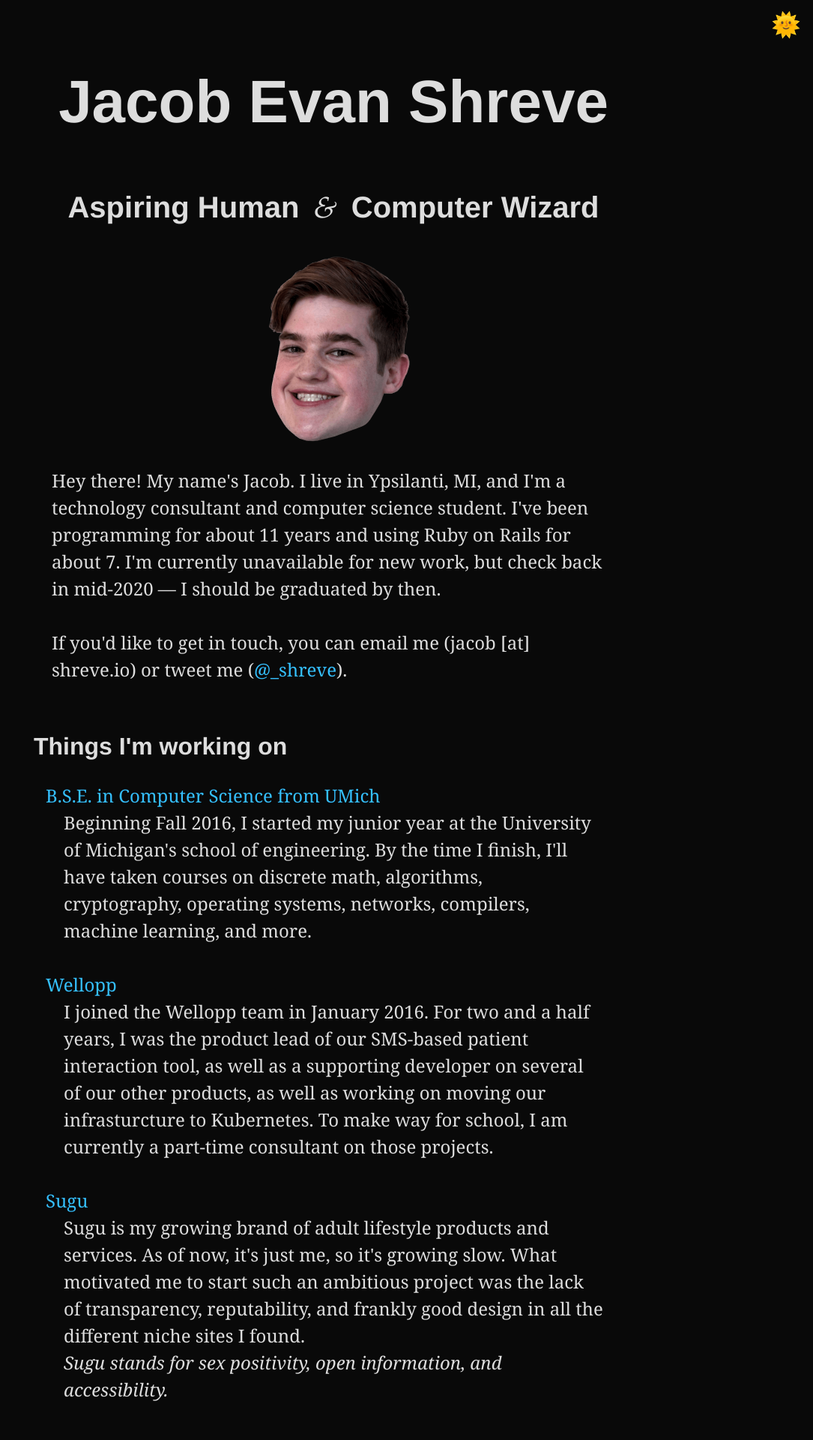
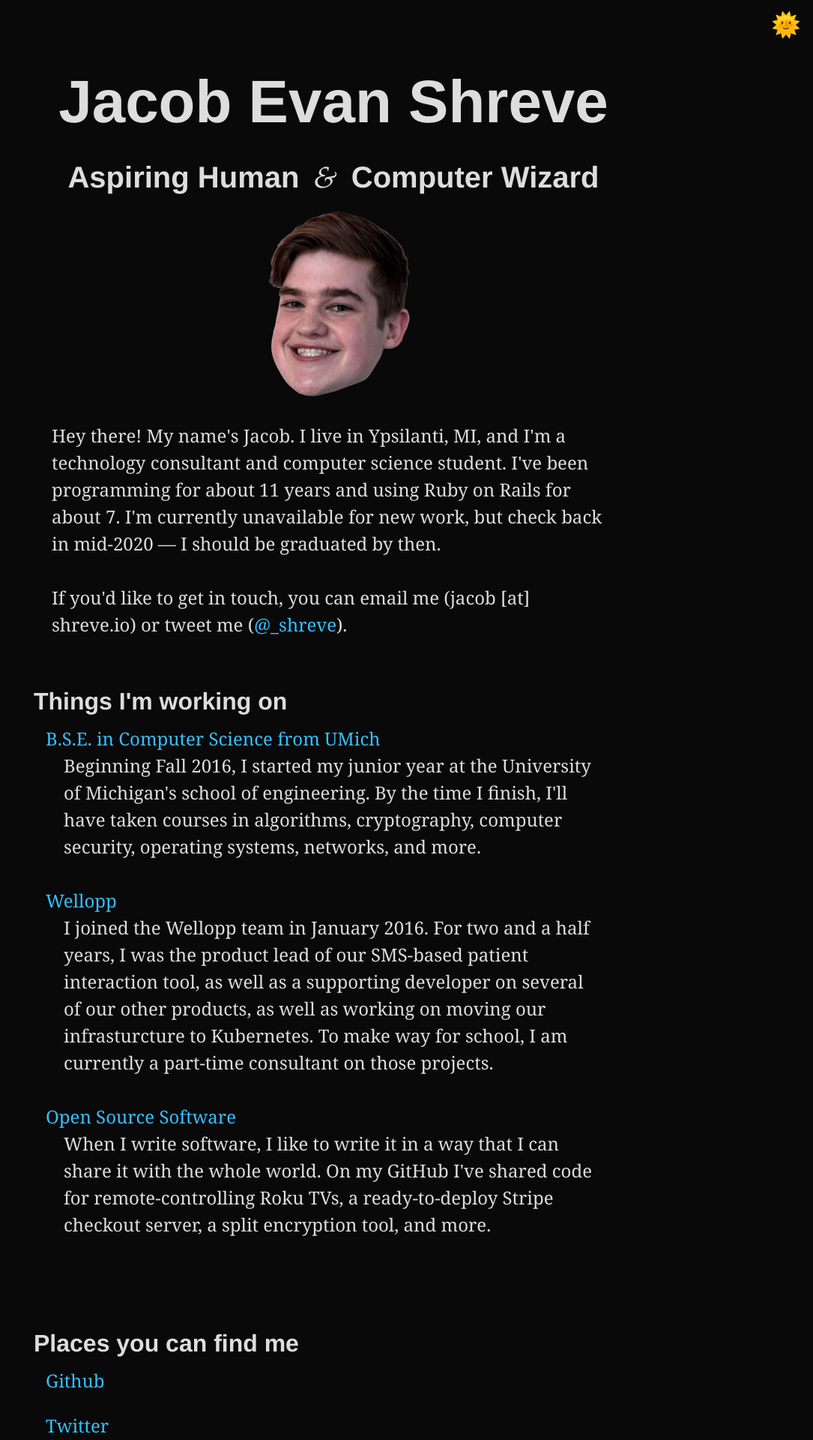
Before and after one commit to shreve/shreve.io, a Jekyll site: the page built from index.html, in a window 1280 px wide. Shown: the top 1920 px of the page at 75% size, without its empty margins (195-1280 px from the left). Built offline with Jekyll 4.4.1, drawn with Linux system fonts in a browser that asks for light colours; some web fonts are replaced.

Commit message:
Tweak some content on home page

```diff
--- a/_sass/_layout.sass
+++ b/_sass/_layout.sass
@@ -20,7 +20,7 @@ body
 .hero-image
   max-width: 100%
   width: 250px
-  margin: 0 auto 2em
+  margin: 1em auto 2em
   display: block
 
 .img-to-load
--- a/_sass/_typography.sass
+++ b/_sass/_typography.sass
@@ -23,7 +23,7 @@ h1, h2, h3, h4, h5, h6
   @extend %display-font
   font-weight: bold
   margin-top: 1em
-  margin-bottom: 1em
+  margin-bottom: 0.5em
 
   span
     @extend %display-font
@@ -33,9 +33,13 @@ h1, h2
 
 h1
   font-size: 5rem
+  @media only screen and (max-width: 500px)
+    font-size: 3rem
 
 h2
   font-size: 2.5rem
+  @media only screen and (max-width: 500px)
+    font-size: 1.5rem
 
 h3
   font-size: 2rem
--- a/index.html
+++ b/index.html
@@ -1,14 +1,12 @@
 ---
-title: Aspiring Human & Electrical Wizard
+title: Aspiring Human & Computer Wizard
 permalink:
-description: I'm a student at UMich, a lead developer at Wellopp, and someone looking to constantly learn.
+description: I'm a technology consultant and computer science student in Ypsilanti, MI.
 ---
 
 <header>
   <h1 class="flex-title">
-    <span class="rigid">Jacob</span>
-    <span class="flex-title__elbow">Evan</span>
-    <span class="ridid">Shreve</span>
+    Jacob Evan Shreve
   </h1>
   <h2 class="flex-title">
     <span class="rigid">Aspiring Human</span>
@@ -59,11 +57,11 @@ MzBUMTA6MTA6MDMtMDQ6MDBh0Sj/AAAAAElFTkSuQmCC"/>
       <li><a href="http://www-personal.umich.edu/~shreve/" title="Jacob Evan Shreve :: University of Michgan Student">B.S.E. in Computer Science	from UMich</a>
         <p>
           Beginning Fall 2016, I started my junior year at the University of Michigan's school of engineering.
-          By the time I finish, I'll have taken courses on discrete math, algorithms, cryptography, operating systems,
-          networks, compilers, machine learning, and more.
+          By the time I finish, I'll have taken courses in algorithms, cryptography, computer security, operating systems,
+          networks, and more.
         </p> </li>
 
-      <li><a href="https://wellopp.com/" title="Wellopp - Wellness = Opportunity">Wellopp</a>
+      <li><a href="https://wellopp.com/" title="Wellopp: Wellness = Opportunity">Wellopp</a>
         <p>
           I joined the Wellopp team in January 2016. For two and a half years, I was the product lead of
           our SMS-based patient interaction tool, as well as a supporting developer on
@@ -71,13 +69,20 @@ MzBUMTA6MTA6MDMtMDQ6MDBh0Sj/AAAAAElFTkSuQmCC"/>
           Kubernetes. To make way for school, I am currently a part-time consultant on those projects.
         </p></li>
 
-      <li><a href="https://www.sugu.org" title="Sugu, the adult lifestyle brand">Sugu</a>
+      <li><a href="https://github.com/shreve" title="Shreve on GitHub">Open Source Software</a>
         <p>
-          Sugu is my growing brand of adult lifestyle products and services. As of now, it's just me, so it's growing slow.
-          What motivated me to start such an ambitious project was the lack of transparency, reputability, and frankly
-          good design in all the different niche sites I found.<br>
-          <em>Sugu stands for sex positivity, open information, and accessibility.</em>
+          When I write software, I like to write it in a way that I can share it with the whole world.
+          On my GitHub I've shared code for remote-controlling Roku TVs, a ready-to-deploy Stripe
+          checkout server, a split encryption tool, and more.
         </p></li>
+
+      <!-- <li><a href="https://www.sugu.org" title="Sugu, the adult lifestyle brand">Sugu</a>
+           <p>
+           Sugu is my growing brand of adult lifestyle products and services. As of now, it's just me, so it's growing slow.
+           What motivated me to start such an ambitious project was the lack of transparency, reputability, and frankly
+           good design in all the different niche sites I found.<br>
+           <em>Sugu stands for sex positivity, open information, and accessibility.</em>
+           </p></li> -->
     </ul>
   </div>
 
```
